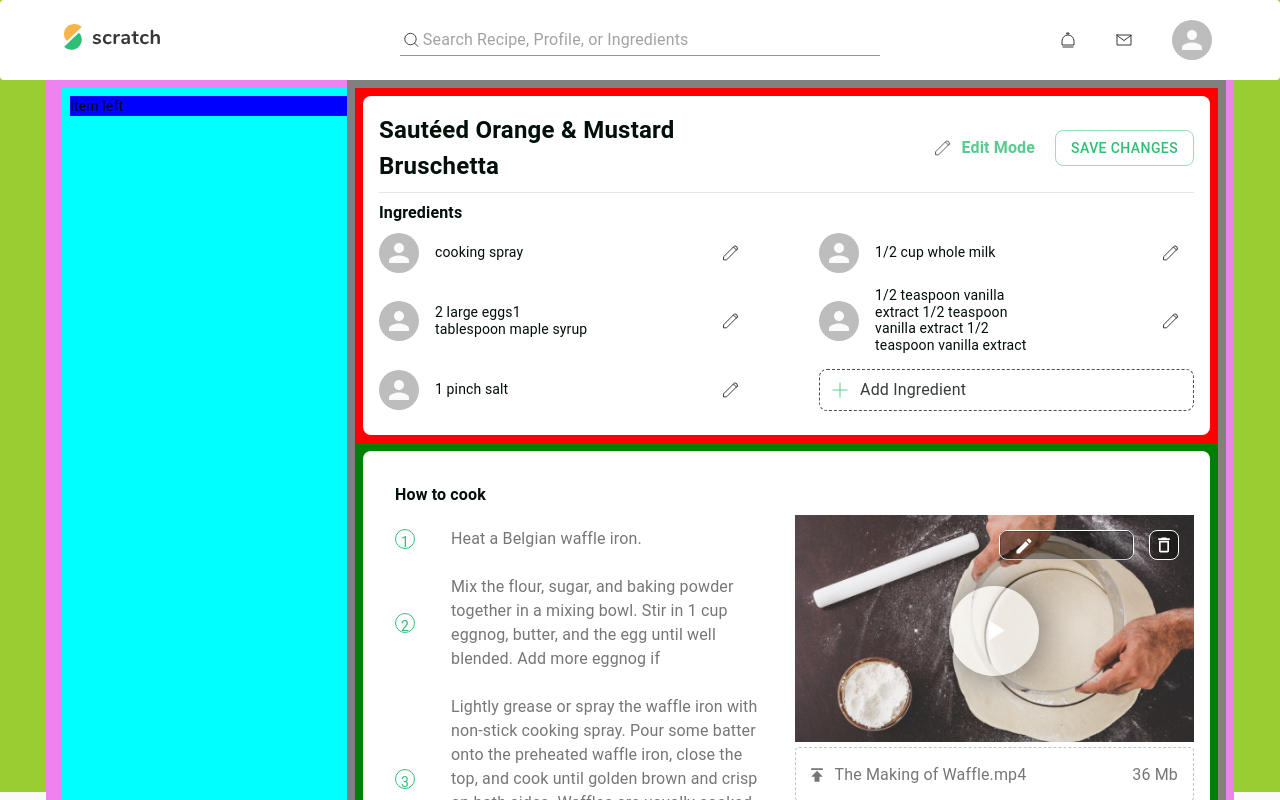
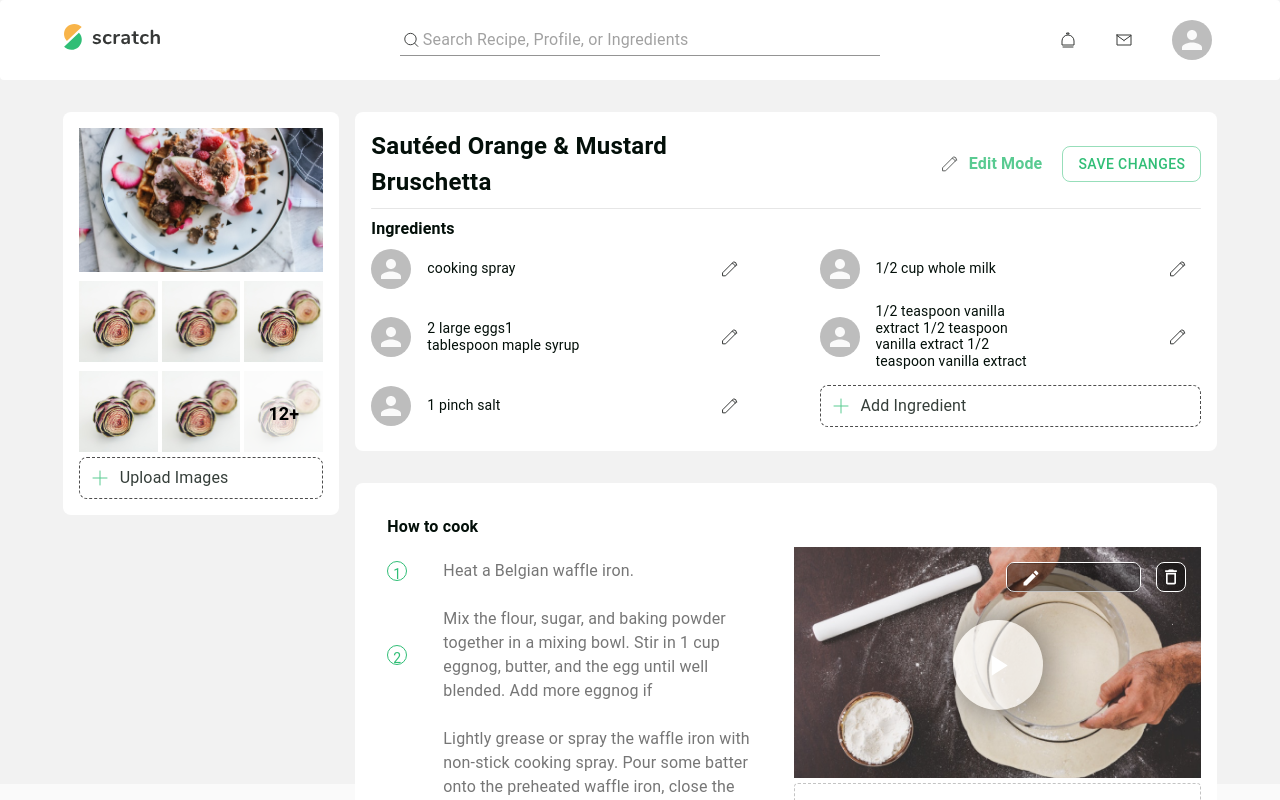
Before and after one commit to ndhungw/scratch-web, a React (Create React App) app: page /edit-recipe in a window 1280 px wide. Shown: the top 800 px of the page. Built offline with nearby package versions, Linux system fonts and the light colour scheme.

Commit message:
- clear background color - use ImageGallery section

```diff
--- a/src/pages/main/EditRecipe/EditRecipePage.js
+++ b/src/pages/main/EditRecipe/EditRecipePage.js
@@ -1,9 +1,12 @@
 import { CssBaseline, Grid } from "@material-ui/core";
 import React from "react";
+import { makeStyles } from "@material-ui/core";
 
 import InstructionCard from "./components/InstructionCard";
 import IngredientsCard from "./components/IngredientsCard";
 import NavigationDesktop from "../../../components/Navigation/NavigationDesktop";
+import ImageGallery from "./ImageGallery";
+import COLORS from "../../../constants/colors";
 
 const directions = [
   {
@@ -39,18 +42,20 @@ const directions = [
 ];
 
 const EditRecipePage = () => {
+  const classes = useStyles();
+
   return (
-    <>
+    <div className={classes.root}>
       <CssBaseline />
-      <Grid
-        container
-        style={{ backgroundColor: "yellowgreen", height: "100vh" }}
-        justify="center"
-        spacing={2}
-      >
-        <Grid item xs={12}>
+      <Grid container justify="center" spacing={4}>
+        <Grid
+          item
+          xs={12}
+          // style={{ backgroundColor: "yellow" }}
+        >
           <NavigationDesktop />
         </Grid>
+
         {/* wrapper */}
         <Grid
           item
@@ -58,17 +63,21 @@ const EditRecipePage = () => {
           container
           justify="center"
           spacing={2}
-          style={{ backgroundColor: "violet" }}
+          // style={{ backgroundColor: "violet" }}
         >
+          {/* Items left container */}
           <Grid
             item
             xs={3}
             container
             direction="column"
-            style={{ backgroundColor: "aqua" }}
+            // style={{ backgroundColor: "aqua" }}
           >
-            <Grid item style={{ backgroundColor: "blue" }}>
-              Item left
+            <Grid
+              item
+              // style={{ backgroundColor: "blue" }}
+            >
+              <ImageGallery />
             </Grid>
           </Grid>
 
@@ -77,24 +86,41 @@ const EditRecipePage = () => {
             item
             xs={9}
             container
+            // spacing={4}
             direction="column"
-            spacing={2}
-            style={{ backgroundColor: "grey" }}
+            // style={{ backgroundColor: "grey" }}
           >
-            <Grid item style={{ backgroundColor: "red" }}>
+            <Grid
+              item
+              className={classes.ingredientSection}
+              // style={{ backgroundColor: "red" }}
+            >
               {/* Ingredients section */}
               <IngredientsCard directions={directions} />
             </Grid>
 
             {/* How to cook section*/}
-            <Grid item style={{ backgroundColor: "green" }}>
+            <Grid
+              item
+              // style={{ backgroundColor: "green" }}
+            >
               <InstructionCard />
             </Grid>
           </Grid>
         </Grid>
       </Grid>
-    </>
+    </div>
   );
 };
 
+const useStyles = makeStyles((theme) => ({
+  root: {
+    height: "100vh",
+    backgroundColor: COLORS.WhiteSmoke,
+  },
+  ingredientSection: {
+    marginBottom: theme.spacing(4),
+  },
+}));
+
 export default EditRecipePage;
```
